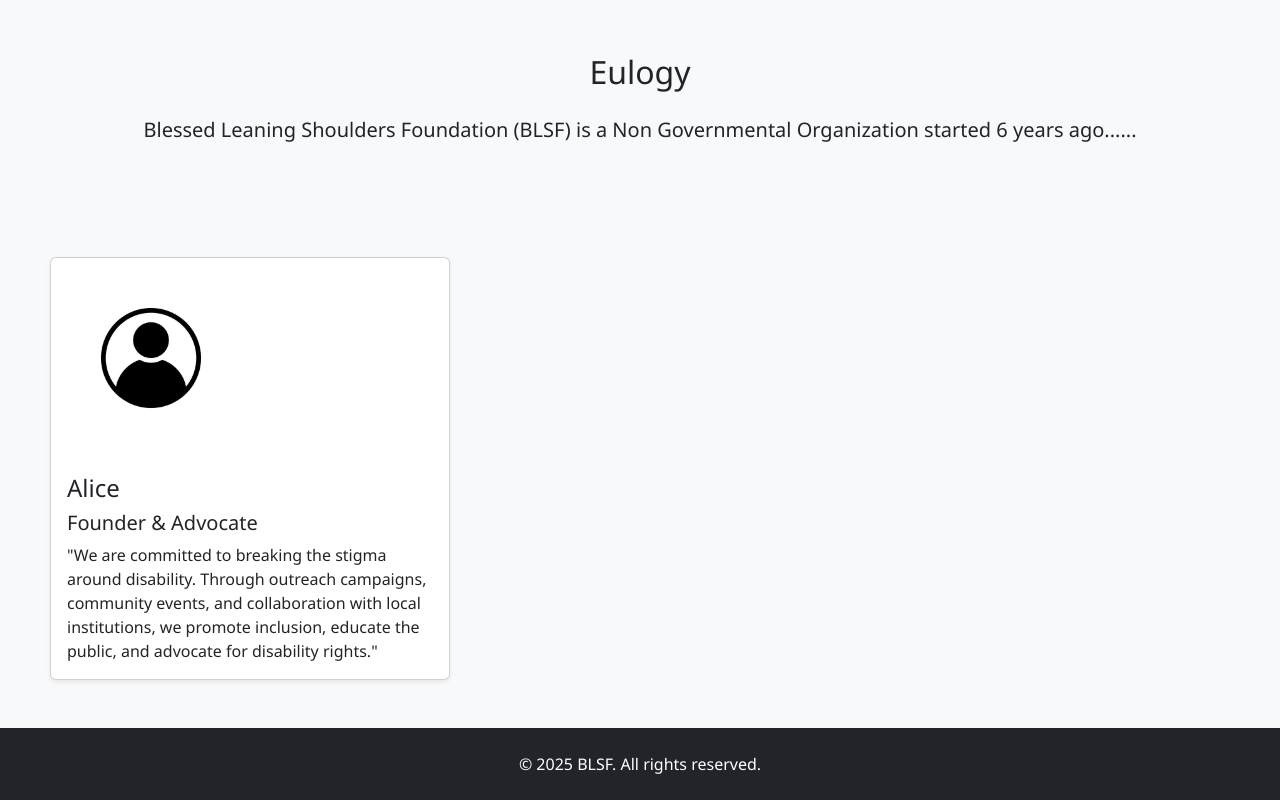
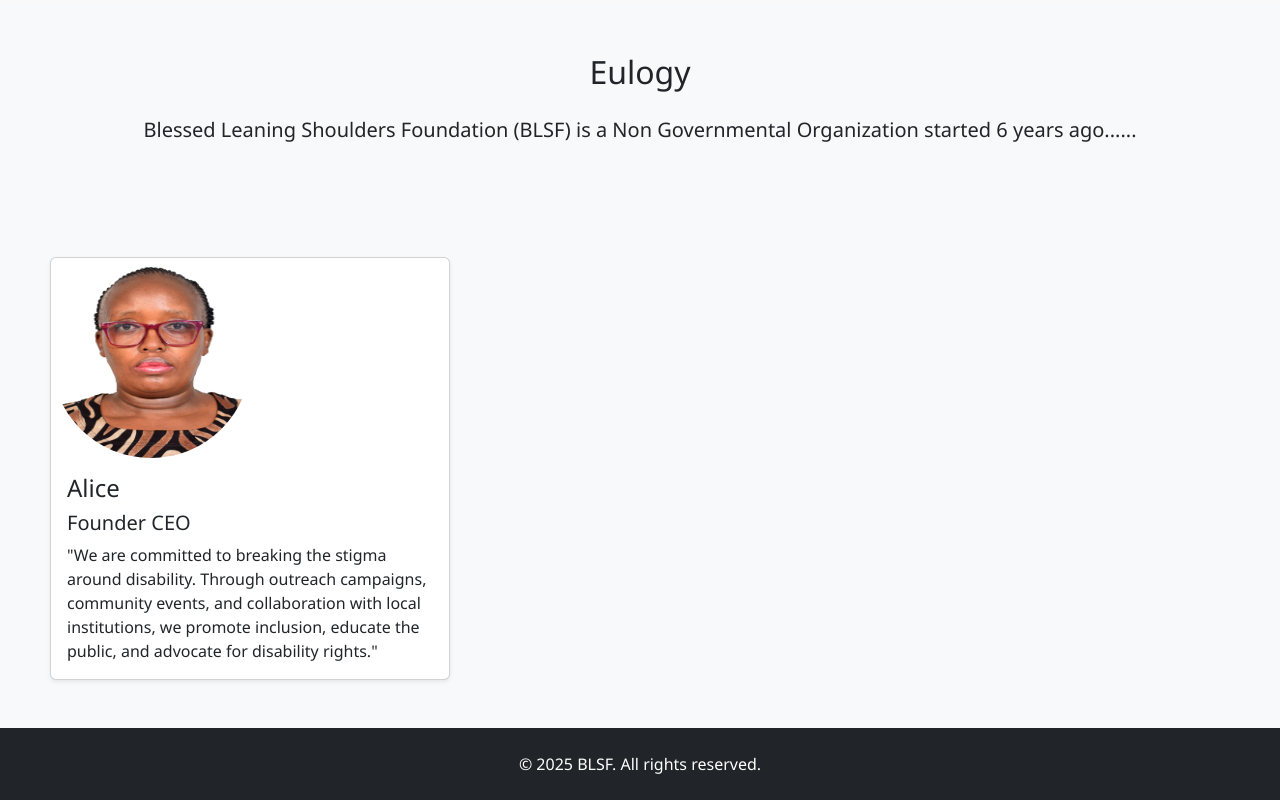
Before and after one commit to chami254/BLSF-WEBSITE, a website: page frontend/public/about.html in a window 1280 px wide. Shown: the part 903-1703 px from the top of the page. Drawn offline with nearby package versions, Linux system fonts and the light colour scheme.

Commit message:
founder commit

```diff
--- a/frontend/public/about.html
+++ b/frontend/public/about.html
@@ -102,10 +102,10 @@
   <!---FOUNDER-->
   <section class="py-5 bg-light">
     <div class="card program-card shadow-sm h-100" data-bs-toggle="modal" data-bs-target="#programModal3" style="max-width:50vh; margin-left:50px;">
-      <img src="assets/images/profile.jpg" class="card-img-top" style="border-radius:100%; height: 200px; width:200px;" loading="lazy" alt="Alice - Founder">
+      <img src="assets/images/DSC_0586.jpg" class="card-img-top" style="border-radius:100%; height: 200px; width:200px;" loading="lazy" alt="Alice - Founder">
       <div class="card-body">
         <h4 class="card-title">Alice</h4>
-        <h5 class="card-title">Founder & Advocate</h5>
+        <h5 class="card-title">Founder CEO</h5>
         <p class="card-text">"We are committed to breaking the stigma around disability. Through outreach campaigns, community events, and collaboration with local institutions, we promote inclusion, educate the public, and advocate for disability rights."
         </p>
       </div>
```
Also changed, not shown: frontend/public/assets/images/DSC_0586.jpg (added).
